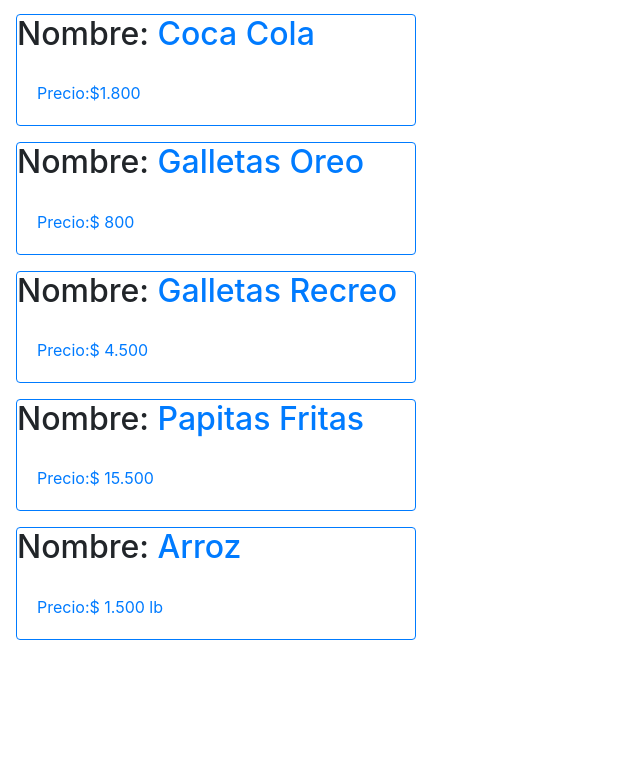
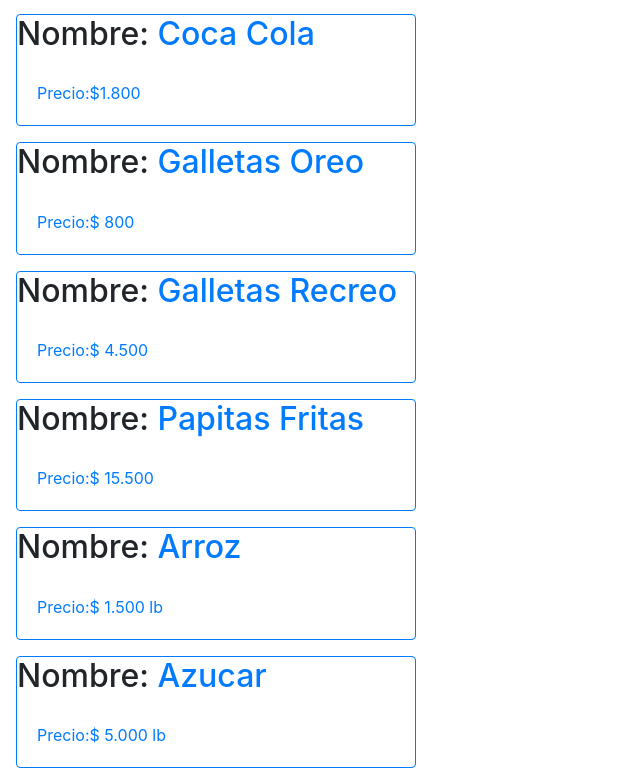
Before and after one commit to orlando2019/angular_con_bezael, an Angular app: page /products in a window 1280 px wide. Shown: the part 324-1108 px from the top of the page, without its empty margins (0-640 px from the left). Before the commit the page ends 980 px from the top, so only its background shows below. Built offline with nearby package versions, Linux system fonts and the light colour scheme.

Commit message:
Nuevo producto azucar

```diff
--- a/src/app/shared/data.service.ts
+++ b/src/app/shared/data.service.ts
@@ -54,6 +54,14 @@
       description: 'Abarrotes ',
       price: '$ 1.500 lb',
     },
+
+    {
+      id: 8,
+      name: 'Azucar',
+      category: 'Granos',
+      description: 'Abarrotes ',
+      price: '$ 5.000 lb',
+    },
   ];
 
   getAllProducts() {
```
